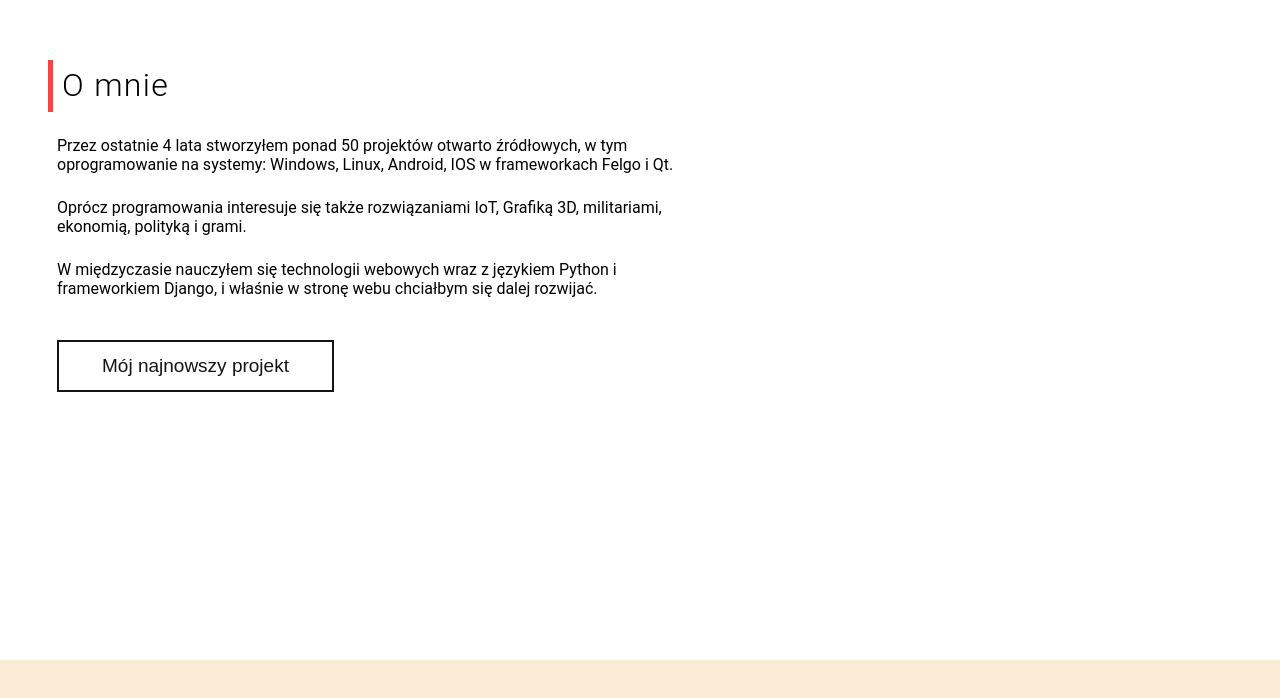
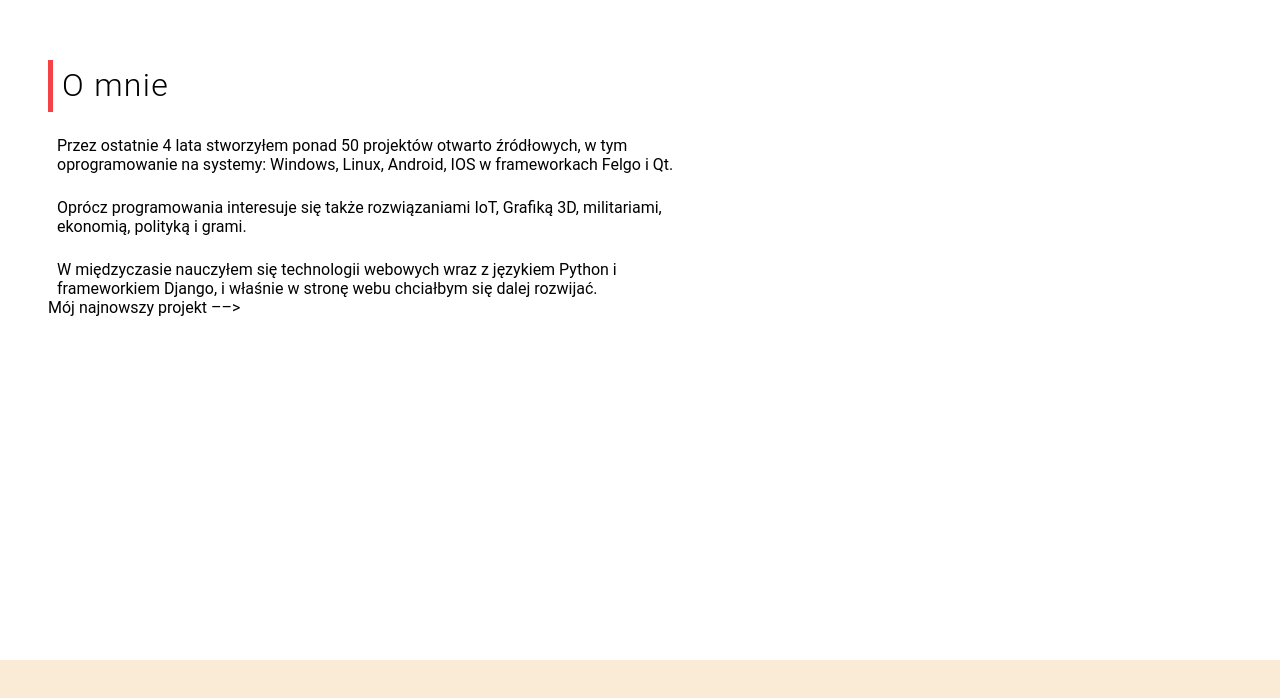
Before and after one commit to marosiak/Portfolio, a plain HTML site: page index.html in a window 1280 px wide. Shown: the part 940-1638 px from the top of the page. Drawn offline with Linux system fonts and the light colour scheme.

Commit message:
Update index.html

```diff
--- a/index.html
+++ b/index.html
@@ -33,7 +33,7 @@
         <p class="about__paragraph">W międzyczasie nauczyłem
             się technologii webowych wraz z językiem Python i frameworkiem Django, i właśnie w stronę webu chciałbym się
             dalej rozwijać.</p>
-        <a class="button wow jackInTheBox" href="https://meme.maciejrosiak.me">Mój najnowszy projekt</a>
+        <! –– <a class="button wow jackInTheBox" href="https://meme.maciejrosiak.me">Mój najnowszy projekt</a> ––>
 
     </div>
 </section>
```
